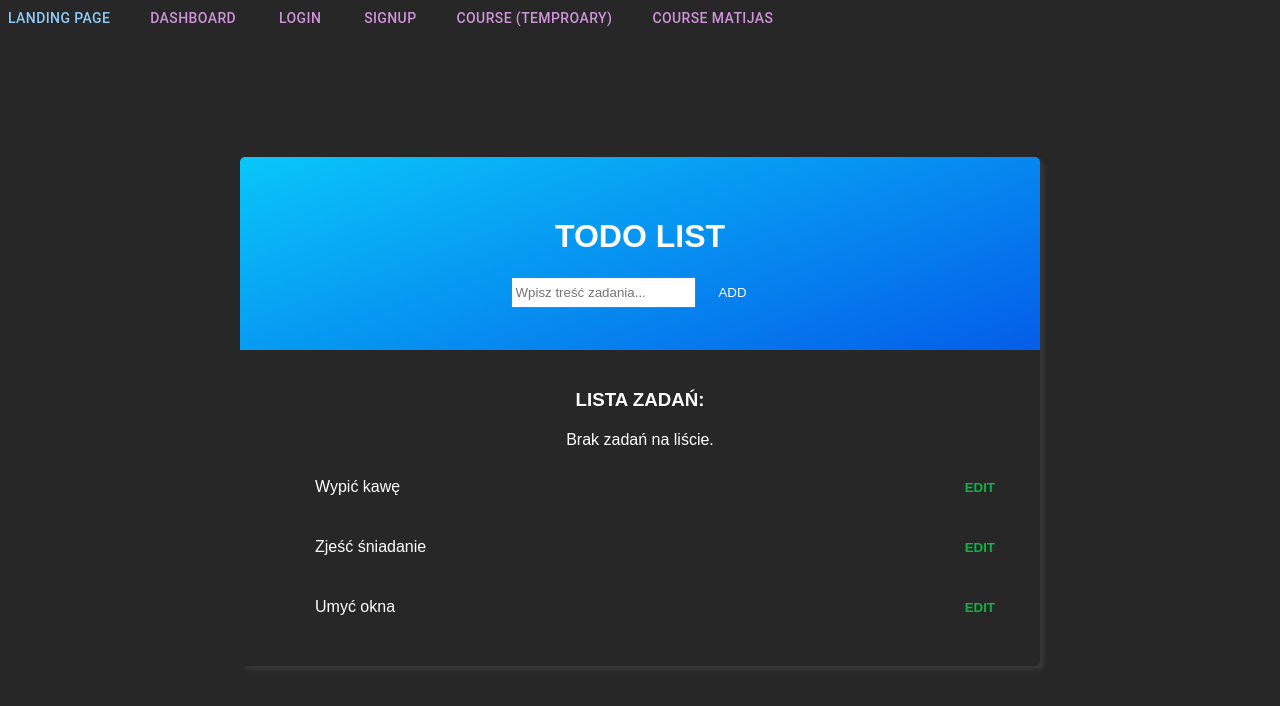
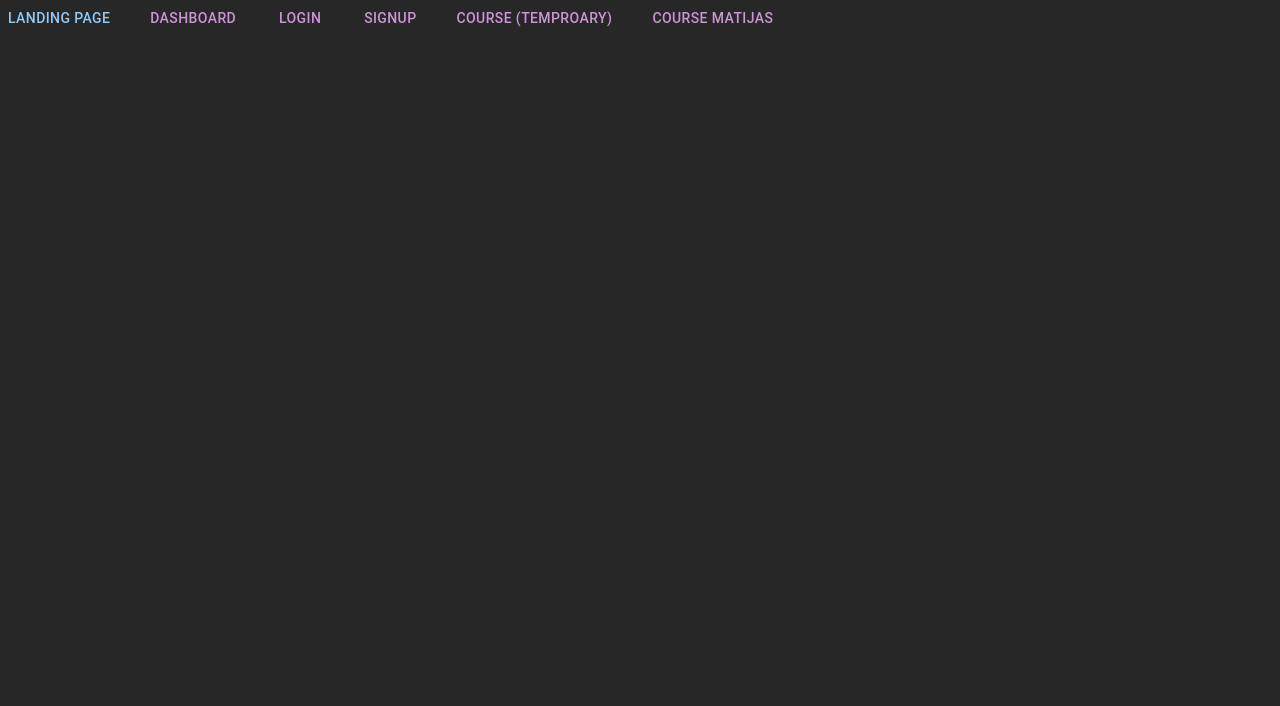
Before and after one commit to mikoogla/workoutApp, a React (Create React App) app in the folder workout-app/: page /expanseitem in a window 1280 px wide. Shown: the top 706 px of the page. Built offline with nearby package versions, Linux system fonts and the light colour scheme.

Commit message:
todolist changes

```diff
--- a/workout-app/package.json
+++ b/workout-app/package.json
@@ -5,12 +5,14 @@
   "dependencies": {
     "@emotion/react": "^11.9.0",
     "@emotion/styled": "^11.8.1",
+    "@mui/icons-material": "^5.8.3",
     "@mui/material": "^5.8.1",
     "@testing-library/jest-dom": "^5.16.4",
     "@testing-library/react": "^13.2.0",
     "@testing-library/user-event": "^13.5.0",
     "react": "^18.1.0",
     "react-dom": "^18.1.0",
+    "react-icons": "^4.4.0",
     "react-router-dom": "^6.3.0",
     "react-scripts": "5.0.1",
     "styled-components": "^5.3.5",
--- a/workout-app/src/App.js
+++ b/workout-app/src/App.js
@@ -7,7 +7,7 @@ import Dashboard from "./components/Dashboard/Dashboard"
 import LandingPage from "./components/LandingPage/LandingPage"
 import UserLogin from "./components/UserLogin/UserLogin"
 import Course from "./components/Course/Course"
-import ExpenseItem from "./components/CourseM/ExpenseItem"
+import ToDoHeader from "./components/CourseM/ToDoHeader"
 import { ThemeProvider, createTheme } from "@mui/material/styles"
 import RegistrationForm from "./components/Sign-up/registrationForm"
 
@@ -29,7 +29,7 @@ function App() {
 					<Route path='/userlogin' element={<UserLogin />} />
 					<Route path='/sign-up' element={<RegistrationForm />} />
 					<Route path='/course' element={<Course />} />
-					<Route path='/expanseitem' element={<ExpenseItem />} />
+					<Route path='/todoheader' element={<ToDoHeader />} />
 				</Routes>
 			</Router>
 		</ThemeProvider>
--- a/workout-app/src/components/CourseM/ExpenseItem.js
+++ /dev/null
@@ -1,80 +0,0 @@
-import React from "react"
-import "./ExpenseItem.css"
-
-function ExpenseItem() {
-	return (
-		<div className='todo--main'>
-			<div className='todo'>
-				<div className='header'>
-					<h1>ToDo List</h1>
-					<input
-						type='text'
-						className='todo-input'
-						placeholder='Wpisz treść zadania...'
-					/>
-					<button className='btn-add'>Add</button>
-				</div>
-				<div className='todolist'>
-					<h3>Lista zadań:</h3>
-					<p className='error-info'>Brak zadań na liście.</p>
-					<ul>
-						<li data-id='test1'>
-							Wypić kawę
-							<div className='tools'>
-								<button className='complete'>
-									<i className='fas fa-check'></i>
-								</button>
-								<button className='edit'>EDIT</button>
-								<button className='delete'>
-									<i className='fas fa-times'></i>
-								</button>
-							</div>
-						</li>
-
-						<li data-id='test2'>
-							Zjeść śniadanie
-							<div className='tools'>
-								<button className='complete'>
-									<i className='fas fa-check'></i>
-								</button>
-								<button className='edit'>EDIT</button>
-								<button className='delete'>
-									<i className='fas fa-times'></i>
-								</button>
-							</div>
-						</li>
-
-						<li data-id='test3'>
-							Umyć okna
-							<div className='tools'>
-								<button className='complete'>
-									<i className='fas fa-check'></i>
-								</button>
-								<button className='edit'>EDIT</button>
-								<button className='delete'>
-									<i className='fas fa-times'></i>
-								</button>
-							</div>
-						</li>
-					</ul>
-				</div>
-			</div>
-
-			<div className='popup'>
-				<h3>Edytuj zadanie:</h3>
-				<div className='popup-body'>
-					<p className='popup-info'></p>
-					<input
-						type='text'
-						className='popup-input'
-						placeholder='Wprowadź nową treść zadania...'
-					/>
-					<button className='popup-btn accept'>Zatwierdź</button>
-					<button className='popup-btn cancel'>Anuluj</button>
-				</div>
-			</div>
-		</div>
-	)
-}
-
-export default ExpenseItem
--- /dev/null
+++ b/workout-app/src/components/CourseM/ToDoBody.css
@@ -0,0 +1,9 @@
+.todolist {
+	padding: 20px 0;
+    background-color: rgb(68, 67, 68);
+}
+
+.todolist h3 {
+	text-transform: uppercase;
+	margin-bottom: 16px;
+}
--- /dev/null
+++ b/workout-app/src/components/CourseM/ToDoBody.js
@@ -0,0 +1,13 @@
+import React from "react"
+import "./ToDoBody.css"
+
+function ToDoBody() {
+	return (
+		<div class='todolist'>
+			<h3>Lista zadań:</h3>
+			<p class='error-info'>Brak zadań na liście.</p>
+		</div>
+	)
+}
+
+export default ToDoBody
--- /dev/null
+++ b/workout-app/src/components/CourseM/ToDoHeader.css
@@ -0,0 +1,59 @@
+h1 {
+	color: var(--light);
+	margin-bottom: 20px;
+	text-transform: uppercase;
+}
+
+.fas {
+	pointer-events: none;
+}
+
+.todo--main {
+	display: flex;
+	justify-content: center;
+	margin-top: 120px;
+	font-family: "Montserrat", sans-serif;
+}
+
+.todo {
+	width: 800px;
+	border-radius: 5px;
+	box-shadow: 4px 4px 5px rgba(83, 83, 83, 0.4);
+	text-align: center;
+}
+
+.header {
+	border-radius: 5px 5px 0 0;
+	padding: 40px;
+	background-image: linear-gradient(340deg, #303235 0%, #949a9c 100%);
+}
+
+.todo--input {
+	width: 80%;
+	padding: 10px 20px;
+	margin-right: 20px;
+	border: none;
+	border-radius: 5px;
+	background-color: #fff;
+}
+
+.error-info {
+	margin-top: 20px;
+	color: var(--dark-blue);
+}
+
+.btn--add {
+	padding: 10px 22px;
+	border: none;
+	border-radius: 5px;
+	color: var(--deep-dark);
+	background-color: rgb(122, 127, 133);
+	text-transform: uppercase;
+	cursor: pointer;
+	transition: color 0.3s, background-color 0.3s;
+}
+
+.btn--add:hover {
+	color: #fff;
+	background-color: var(--light-dark);
+}
--- /dev/null
+++ b/workout-app/src/components/CourseM/ToDoHeader.js
@@ -0,0 +1,26 @@
+import React from "react"
+import ToDoBody from "./ToDoBody"
+import ToDoList from "./ToDoList"
+import "./ToDoHeader.css"
+
+function ToDoHeader() {
+	return (
+		<div className='todo--main'>
+			<div className='todo'>
+				<div className='header'>
+					<h1>ToDo List</h1>
+					<input
+						type='text'
+						className='todo--input'
+						placeholder='Wpisz treść zadania...'
+					/>
+					<button className='btn--add'>Add</button>
+				</div>
+				<ToDoBody />
+				<ToDoList />
+			</div>
+		</div>
+	)
+}
+
+export default ToDoHeader
--- a/workout-app/src/components/CourseM/ExpenseItem.css
+++ b/workout-app/src/components/CourseM/ToDoList.css
@@ -1,72 +1,3 @@
-h1 {
-	color: var(--light);
-	margin-bottom: 20px;
-	text-transform: uppercase;
-}
-
-.fas {
-	pointer-events: none;
-}
-
-.todo--main {
-	display: flex;
-	justify-content: center;
-	margin-top: 120px;
-	font-family: "Montserrat", sans-serif;
-}
-
-.todo {
-	width: 800px;
-	border-radius: 5px;
-	box-shadow: 4px 4px 5px rgba(82, 82, 82, 0.4);
-	text-align: center;
-}
-
-.header {
-	border-radius: 5px 5px 0 0;
-	padding: 40px;
-	background-image: linear-gradient(340deg, #045de9 0%, #09c6f9 100%);
-}
-
-.todo--input {
-	width: 80%;
-	padding: 10px 20px;
-	margin-right: 20px;
-	border: none;
-	border-radius: 5px;
-	background-color: #fff;
-}
-
-.error-info {
-	margin-top: 20px;
-	color: var(--dark-blue);
-}
-
-.btn-add {
-	padding: 10px 22px;
-	border: none;
-	border-radius: 5px;
-	color: var(--deep-dark);
-	background-color: var(--light);
-	text-transform: uppercase;
-	cursor: pointer;
-	transition: color 0.3s, background-color 0.3s;
-}
-
-.btn-add:hover {
-	color: #fff;
-	background-color: var(--light-dark);
-}
-
-.todolist {
-	padding: 20px 0;
-}
-
-.todolist h3 {
-	text-transform: uppercase;
-	margin-bottom: 16px;
-}
-
 .todolist li {
 	display: flex;
 	justify-content: space-between;
@@ -124,6 +55,8 @@ h1 {
 	left: 50%;
 	transform: translateX(-50%);
 	width: 800px;
+	color: var(--light);
+	background-color: var(--light-dark);
 	border-radius: 5px;
 }
 
--- /dev/null
+++ b/workout-app/src/components/CourseM/ToDoList.js
@@ -0,0 +1,53 @@
+import React from "react"
+import "./ToDoList.css"
+import AddIcon from "@mui/icons-material/Add"
+import RemoveIcon from "@mui/icons-material/Remove"
+
+function ToDoList() {
+	return (
+		<div className='todolist'>
+			<ul>
+				<li data-id='test1'>
+					Wypić kawę
+					<div className='tools'>
+						<button className='complete'>
+							<AddIcon fontSize='small' />
+						</button>
+						<button className='edit'>EDIT</button>
+						<button className='delete'>
+							<RemoveIcon fontSize='small' />
+						</button>
+					</div>
+				</li>
+
+				<li data-id='test2'>
+					Zjeść śniadanie
+					<div className='tools'>
+						<button className='complete'>
+							<AddIcon fontSize='small' />
+						</button>
+						<button className='edit'>EDIT</button>
+						<button className='delete'>
+							<RemoveIcon fontSize='small' />
+						</button>
+					</div>
+				</li>
+
+				<li data-id='test3'>
+					Umyć okna
+					<div className='tools'>
+						<button className='complete'>
+							<AddIcon fontSize='small' />
+						</button>
+						<button className='edit'>EDIT</button>
+						<button className='delete'>
+							<RemoveIcon fontSize='small' />
+						</button>
+					</div>
+				</li>
+			</ul>
+		</div>
+	)
+}
+
+export default ToDoList
--- a/workout-app/src/components/Navbar/index.js
+++ b/workout-app/src/components/Navbar/index.js
@@ -46,7 +46,7 @@ const divbar = () => {
 						</Button>
 						<Button
 							className='navbar--link'
-							href='/expanseitem'
+							href='/todoheader'
 							color='secondary'
 							Button
 							variant='text'>
```
Also changed, not shown: 1 other file (tests, documents, lock files or other folders).
